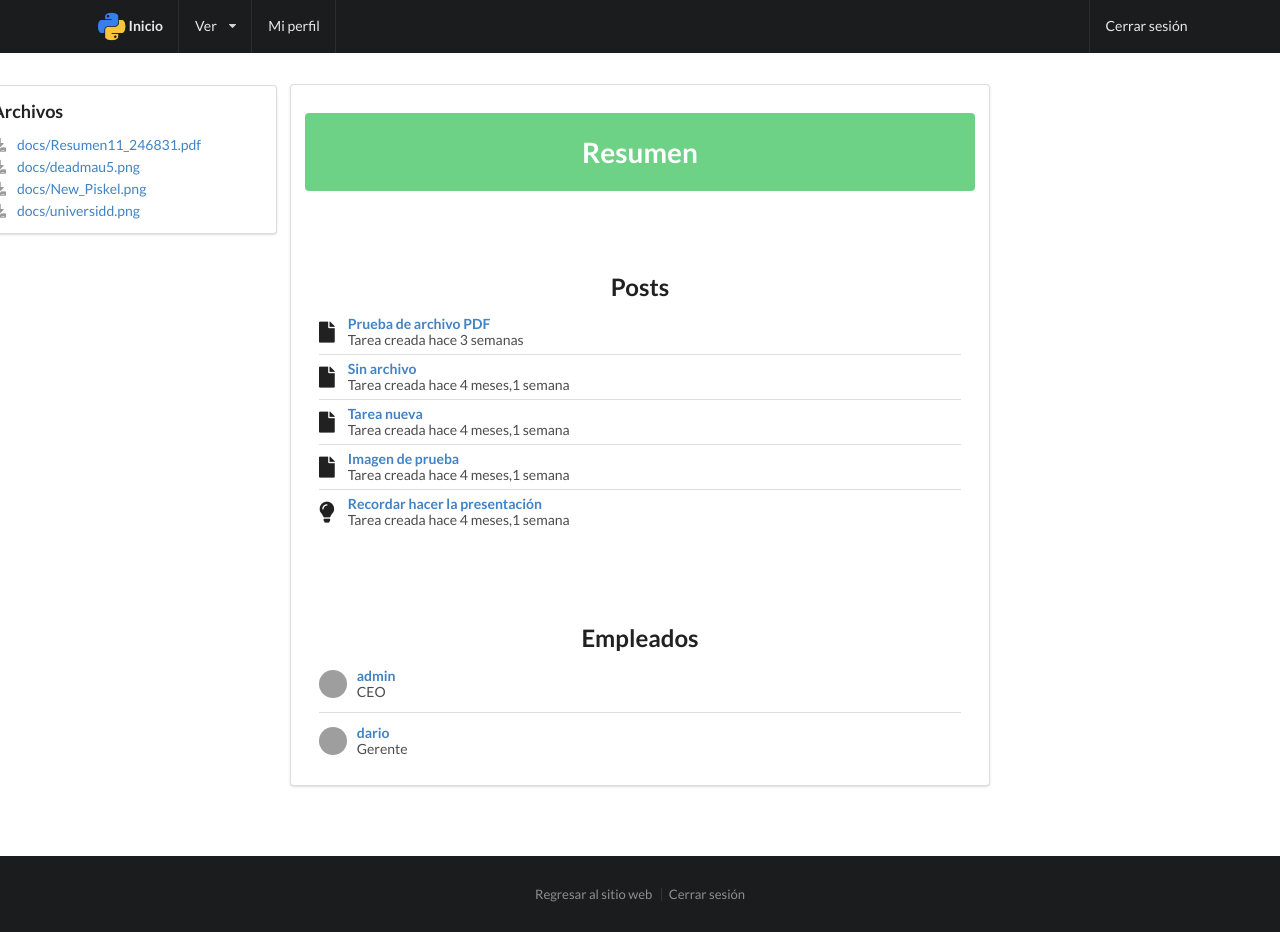
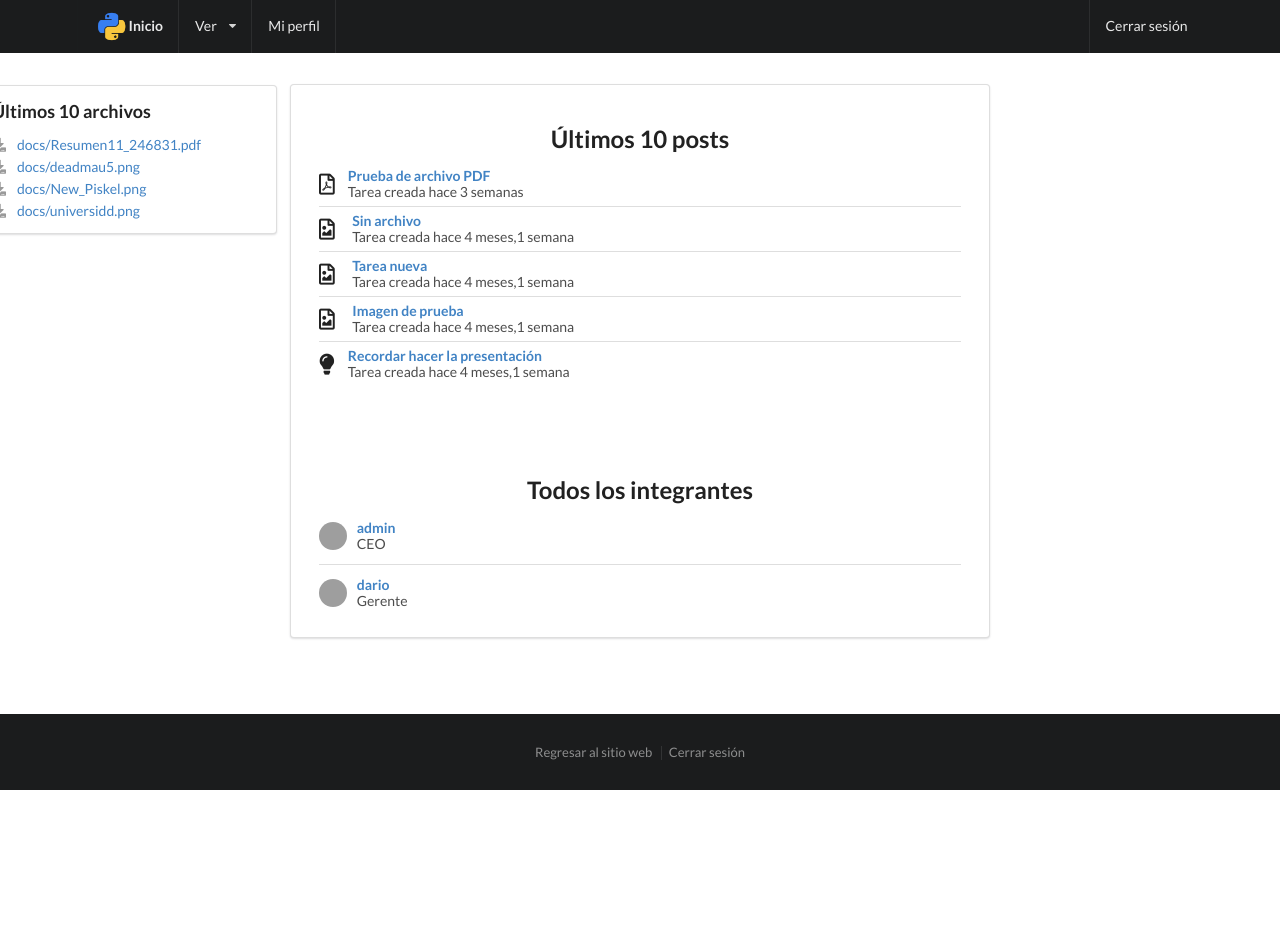
Before and after one commit to mancilladev/SafeEm, a Django app: page /portal/ in a window 1280 px wide. After the commit the page ends 790 px from the top, so only its background shows below. Run offline with Django 3.2, Linux system fonts and the light colour scheme; a user stored in the database is signed in; data comes from the database, SQL or seed files in the repository; both versions use the stored data as it was after the commit; some libraries are stand-ins or nearby versions; grey boxes are pictures that could not be loaded.

Commit message:
Change the main page in portal to a cleaner design

```diff
--- a/emmang/templates/emmang/navbar.html
+++ b/emmang/templates/emmang/navbar.html
@@ -9,7 +9,7 @@
     <div class="ui simple dropdown item">Ver<i class="dropdown icon"></i>
       <div class="menu">
         <a class="item" href="{% url 'emmang:tareas' %}">Posts</a>
-        <a class="item" href="{% url 'emmang:empleados' %}">Empleados</a>
+        <a class="item" href="{% url 'emmang:empleados' %}">Integrantes</a>
       </div>
     </div>
     <a href="{% url 'emmang:perfil_personal' %}" class="item">Mi perfil</a>
--- a/emmang/templates/emmang/portal.html
+++ b/emmang/templates/emmang/portal.html
@@ -9,7 +9,7 @@
 
     <div class="ui left very close rail">
       <div class="ui segment">
-        <h3>Archivos</h3>
+        <h3>Últimos 10 archivos</h3>
         <div class="ui list">
           {% for tarea in tarea_archivo %}
           <a class="item" href="{{tarea.archivo.url}}">
@@ -20,17 +20,21 @@
       </div>
     </div>
 
-    <div class="ui tertiary green inverted padded center aligned segment">
-      <h1>Resumen</h1>
-    </div>
-
-    <div class="ui basic separated segment">
-      <h2 class="ui center aligned header">Posts</h2>
+    <div class="ui basic segment">
+      <h2 class="ui center aligned header">Últimos 10 posts</h2>
       <div class="ui relaxed divided list">
         {% for tarea in tareas %}
         <div class="item">
           {% if tarea.archivo %}
-            <i class="large file middle aligned icon"></i>
+            {% if '.pdf' in tarea.archivo.name %}
+                <i class="large file pdf outline middle aligned icon"></i>
+            {% elif '.word' in tarea.archivo.name %}
+                <i class="large file word outline middle aligned icon"></i>
+            {% elif '.txt' in tarea.archivo.name %}
+                <i class="large file text outline middle aligned icon"></i>
+            {% else %}
+                <i class="large file image outline middle aligned icon"></i>
+            {% endif %}
           {% else %}
             <i class="large idea middle aligned icon"></i>
           {% endif %}
@@ -44,7 +48,7 @@
     </div>
 
     <div class="ui basic separated segment">
-      <h2 class="ui center aligned header">Empleados</h2>
+      <h2 class="ui center aligned header">Todos los integrantes</h2>
       <div class="ui very relaxed middle aligned divided list">
         {% for empleado in empleados %}
         <div class="item">
--- a/emmang/views.py
+++ b/emmang/views.py
@@ -11,10 +11,9 @@ def home(request):
 @login_required
 def portal(request):
     empleados = Empleado.objects.all()
-    tareas = Tarea.objects.all().order_by('-fecha')
-    tarea_archivo = Tarea.objects.exclude(archivo='').order_by('-fecha')
-    mi = request.user.empleado
-    return render(request, 'emmang/portal.html', {'empleados':empleados,'tareas':tareas,'tarea_archivo':tarea_archivo,'mi':mi})
+    tareas = Tarea.objects.all().order_by('-fecha')[:10]
+    tarea_archivo = Tarea.objects.exclude(archivo='').order_by('-fecha')[:10]
+    return render(request, 'emmang/portal.html', {'empleados':empleados,'tareas':tareas,'tarea_archivo':tarea_archivo})
 
 @login_required
 def tareas(request):
```
Also changed, not shown: emmang/templates/emmang/empleados.html (+5 -5 lines), emmang/templates/emmang/tareas.html (+13 -5 lines), db.sqlite3.
